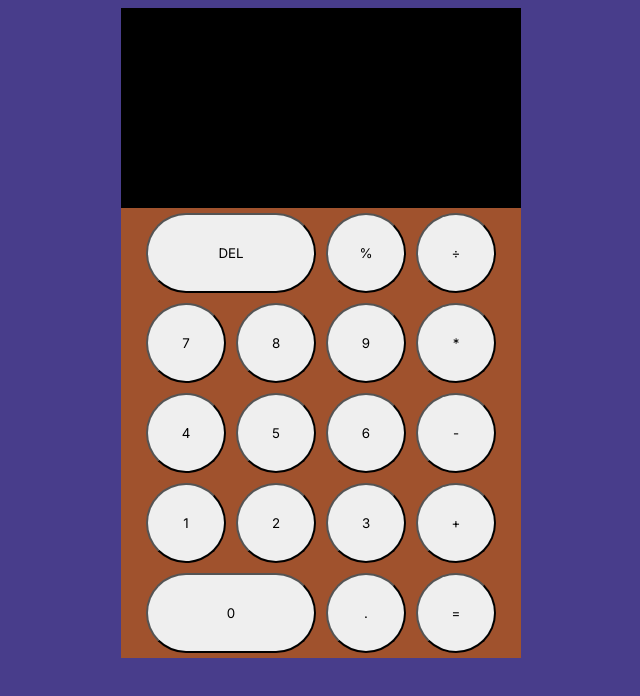
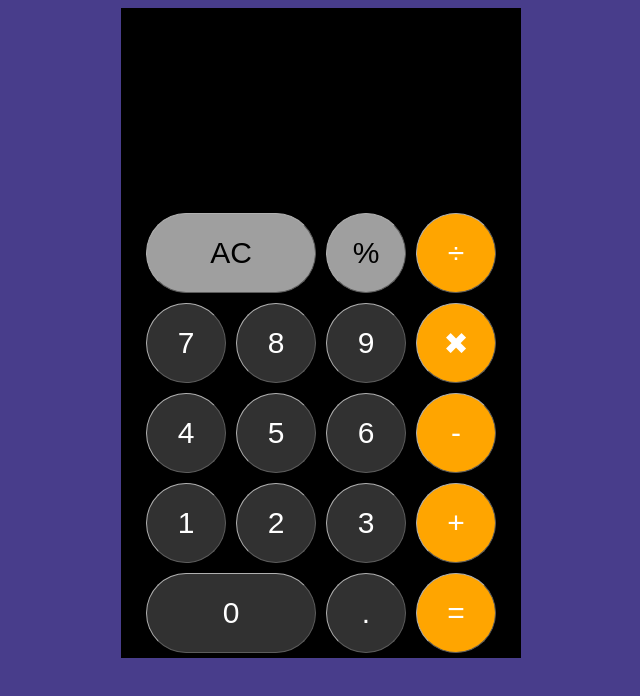
Before and after one commit to alex-nemeth/calculator, a plain HTML site: page index.html in a window 1280 px wide. Shown: the whole page, without its empty margins (319-959 px from the left). Drawn offline with Linux system fonts and the light colour scheme.

Commit message:
html, css updated

```diff
--- a/index.html
+++ b/index.html
@@ -9,16 +9,20 @@
         <title>this.Calculator</title>
     </head>
     <body>
+        <!--//420 913   313131 9f9f9f-->
         <div class="calculator">
-            <div class="screen"></div>
+            <div class="screen">
+                <div class="subText"></div>
+                <div class="text"></div>
+            </div>
             <div class="buttons">
-                <button class="del">DEL</button>
+                <button class="del">AC</button>
                 <button class="modulo">%</button>
                 <button class="divide">÷</button>
                 <button class="seven">7</button>
                 <button class="eight">8</button>
                 <button class="nine">9</button>
-                <button class="addition">*</button>
+                <button class="addition">✖</button>
                 <button class="four">4</button>
                 <button class="five">5</button>
                 <button class="six">6</button>
--- a/styles.css
+++ b/styles.css
@@ -1,5 +1,6 @@
 @import url("https://fonts.googleapis.com/css2?family=Inter&display=swap");
 
+<!--//420 913-->
 * {
     font-family: "Inter", sans-serif;
 }
@@ -20,29 +21,49 @@ body {
     height: 200px;
     background-color: black;
 }
-
 .buttons {
     display: flex;
     flex-wrap: wrap;
     justify-content: center;
     align-items: center;
     width: 400px;
-    background-color: sienna;
+    background-color: black;
 }
 
 button {
+    font-size: 30px;
     width: 80px;
     height: 80px;
     margin: 5px;
+    border-width: 1px;
     border-radius: 50%;
+    border-color: rgb(176, 176, 176);
+    background-color: #313131;
+    color: white;
 }
 
 .del {
     width: 170px;
     border-radius: 50px;
+    background-color: #9f9f9f;
+    color: black;
+}
+
+.modulo {
+    background-color: #9f9f9f;
+    color: black;
+}
+
+.divide,
+.addition,
+.subtract,
+.add,
+.equals {
+    background-color: orange;
 }
 
 .zero {
     width: 170px;
     border-radius: 50px;
+    justify-content: left;
 }
```
